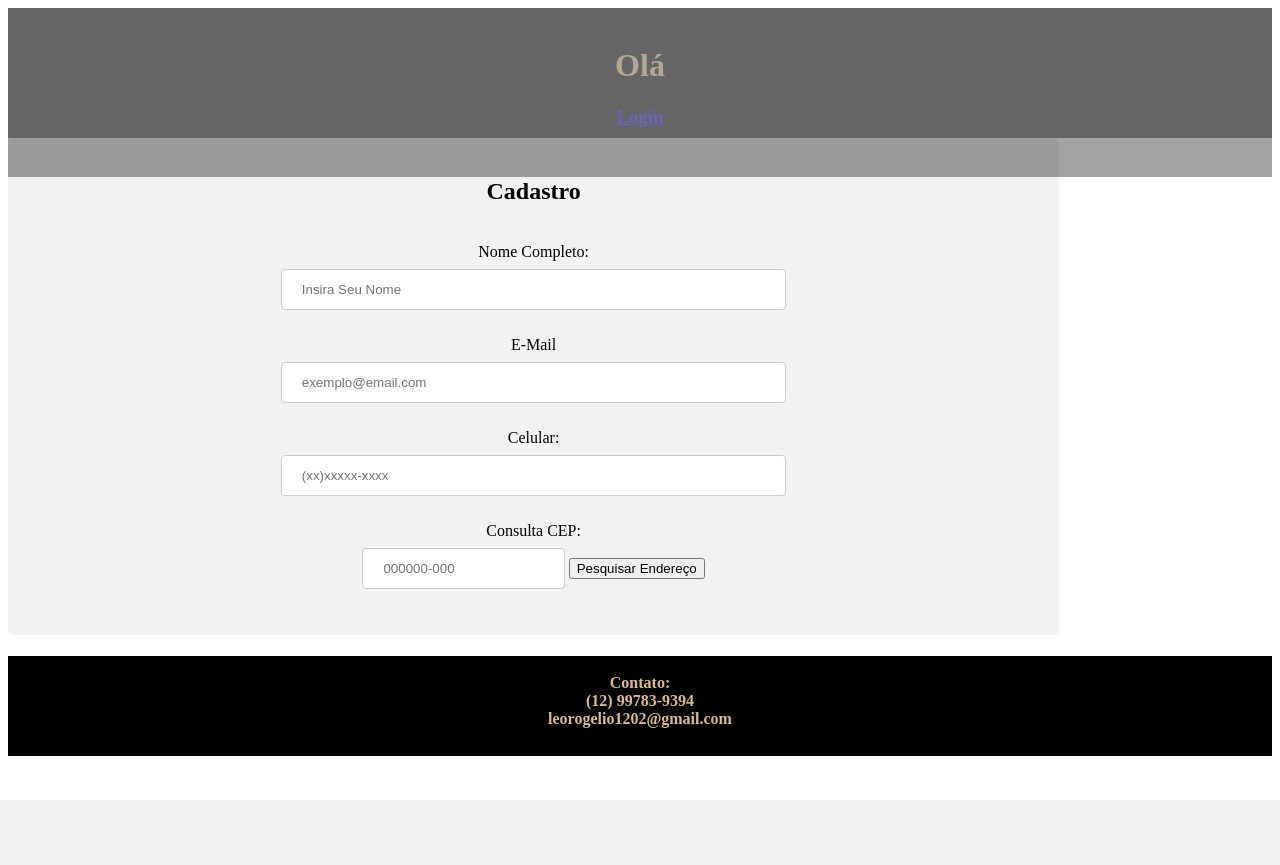
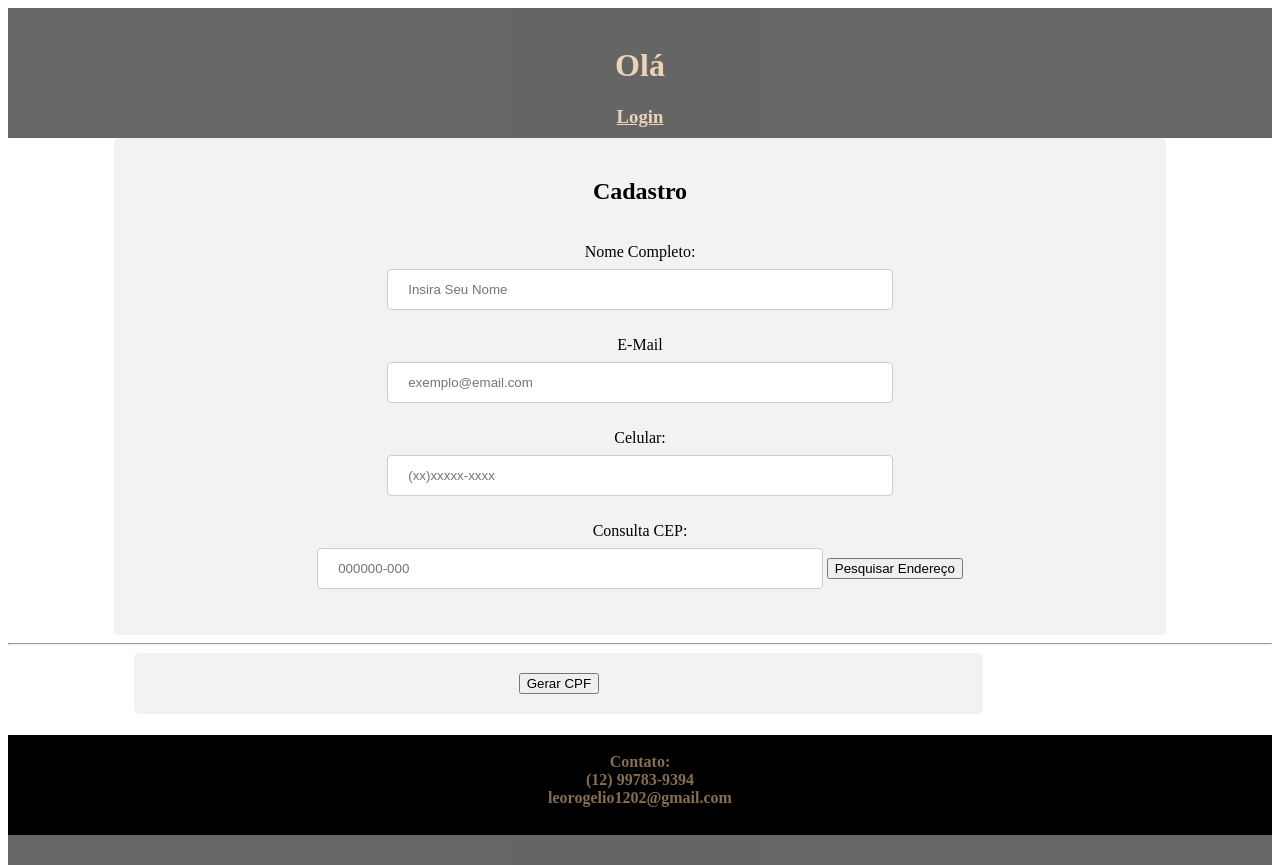
Before and after one commit to LeoRogelioSilva/FormularioPHP, a PHP site: page / in a window 1280 px wide. Before the commit the page ends 800 px from the top, so only its background shows below. Run offline with PHP 8.4, Linux system fonts and the light colour scheme; data that the repository does not hold is empty.

Commit message:
add cpf generator
Adicionei um gerador de CPF

```diff
--- a/index.php
+++ b/index.php
@@ -2,11 +2,10 @@
 
 use function PHPSTORM_META\type;
 
+include "acessa_bd.php";
+
 $nome = $celular = $email = $cep = $rua = $numero = $bairro = $cidade = $uf = $id = "";
 $noData = 0;
-
-
-
 
 if (isset($_POST['acao'])) {
     $pdo = acessarBanco();
@@ -53,45 +52,6 @@ if (isset($_POST['acao'])) {
 }
 
 
-function acessarBanco()
-{
-    $ini = parse_ini_file('database.ini');
-    $sname = $ini['host'];
-    $dbname = $ini['dbName'];
-    $uname = $ini['username'];
-    $pwd = $ini['password'];
-
-
-    try {
-        $conn = new PDO("mysql:host=$sname;", $uname, $pwd);
-        $conn->setAttribute(PDO::ATTR_ERRMODE, PDO::ERRMODE_EXCEPTION);
-        $conn->exec("USE $dbname;");
-    } catch (PDOException $e) {
-
-        $detalhes_pdo = "mysql:host=$sname;";
-        try {
-            $conexao_pdo = new PDO($detalhes_pdo, $uname, $pwd);
-        } catch (PDOException $e) {
-            print "Erro: " . $e->getMessage() . "<br/>";
-            die();
-        }
-
-        $bd = "bdform";
-        $verifica = $conexao_pdo->exec(
-            "CREATE DATABASE IF NOT EXISTS $bd;
-    GRANT ALL ON $bd.* TO 'root'@'localhost';
-    FLUSH PRIVILEGES;"
-        );
-        if ($verifica) {
-        } else {
-            echo 'Falha ao criar banco de dados!';
-        }
-        exit;
-    }
-    return $conn;
-}
-
-
 function get_endereco($cep)
 {
 
@@ -122,32 +82,67 @@ function get_endereco($cep)
     <title>Formulário</title>
 
     <script>
+        function getRandomInt(min, max) {
+            min = Math.ceil(min);
+            max = Math.floor(max);
+            return Math.floor(Math.random() * (max - min)) + min;
+        }
+
         function liberar_envio() {
+            if (document.getElementById("termo").checked == true) {
                 document.getElementById("enviar").style.display = "inline";
+            } else {
+                document.getElementById("enviar").style.display = "none";
+            }
+        };
 
+        function validateEmail() {
+            var re = /\S+@\S+\.\S+/;
+            if (!re.test(document.getElementById("email"))) {
+                alert("Email invalidod");
+            }
         };
+
+        function gera_cpf() {
+            var number_cpf = [];
+            var soma = 0;
+            var cpf = "";
+            for (let i = 0; i < 9; i++) {
+                number_cpf[i] = getRandomInt(0, 9);
+                soma += (i + 1) * number_cpf[i];
+            }
+            number_cpf[9] = soma % 11 == 10 ? 9 : soma % 11;
+            soma = 0;
+            for (let i = 0; i <= 9; i++) {
+                soma += (i) * number_cpf[i];
+            }
+            number_cpf[10] = soma % 11 == 10 ? 9 : soma % 11;
+            for (let i = 0; i < 11; i++) {
+                cpf += String(number_cpf[i]);
+            }
+            document.getElementById("cpf_gerado").style.display = "inline";
+            document.getElementById("cpf_gerado").value = cpf;
+
+        }
     </script>
 </head>
 
 <body>
+    <header>
+        <div class="container" style="text-align: center;">
+            <div class="header_div">
 
-    <div class="header_div">
-        <header>
                 <br>
-            <div class="header_div">
                 <h1>Olá </h1>
                 <h3>
-                    <a href="login.php">Login</a>
+                    <a href="login.php" style="color:burlywood;">Login</a>
                 </h3>
+                <br>
+
             </div>
-            <br>
     </header>
-    </div>
+    <center>
 
-
-    <div class="container" style="text-align: center;">
-
-        <div class="form_content">
         <div class="div_form ">
             <form id="panel" class="window" method="POST" name="fCadastro" action="index.php">
                 <div class=" title-bar">
@@ -166,7 +161,7 @@ function get_endereco($cep)
 
                 <label>E-Mail
                     <br>
-                        <input type="email" required="required" name="email" placeholder="exemplo@email.com" value="<?php if (!empty($_POST['email'])) {
+                    <input type="email" required="required" onchange="validateEmail()" id="email" name="email" placeholder="exemplo@email.com" value="<?php if (!empty($_POST['email'])) {
                                                                                                                                                             echo $_POST['email'];
                                                                                                                                                         } else {
                                                                                                                                                             echo "";
@@ -183,8 +178,8 @@ function get_endereco($cep)
                 <br><br>
                 <label>Consulta CEP:
                     <br>
-                        <input type="number" name="cep" id="cep" placeholder="000000-000" value="<?php if ($endereco->cep) {
-                                                                                                        echo $endereco->cep;
+                    <input type="text" name="cep" id="cep" placeholder="000000-000" value="<?php if (!empty($_POST['cep'])) {
+                                                                                                echo $_POST['cep'];
                                                                                             } else {
                                                                                                 echo "";
                                                                                             } ?>"></label>
@@ -225,7 +220,7 @@ function get_endereco($cep)
                         </label>
 
                         <label>
-                                <input type="checkbox" id="termo" onclick="liberar_envio()"> Eu aceito os temos e condições de uso.
+                            <input type="checkbox" id="termo" onchange="liberar_envio()"> Eu aceito os temos e condições de uso.
 
                         </label>
                         <label style="text-align: center;">
@@ -240,13 +235,21 @@ function get_endereco($cep)
                 <?php } ?>
 
             </form>
+        </div>
 
+        <hr>
+        <div class="form_content">
+            <div class="div_form ">
+                <input type="text" id="cpf_gerado" readonly style="display: none">
+
+                <a class="testeimprimir" href="javascript:gera_cpf();" target="_blank"></a>
+                <button type="submit" onclick="gera_cpf()">Gerar CPF</button>
             </div>
         </div>
+    </center>
+    <footer style="background-color: black; height: 100px; text-align: center;">
+        <div class="footer_div">
 
-    </div>
-    <div>
-        <footer style="background-color: black; height: 100px; text-align: center;">
             <h4 style="color:burlywood;">
                 <br>
                 Contato: <br>
@@ -255,9 +258,10 @@ function get_endereco($cep)
             </h4>
 
 
+
+        </div>
     </footer>
     </div>
-
 </body>
 
 </html>
--- a/style1.css
+++ b/style1.css
@@ -1,5 +1,9 @@
 h1 {
   color: burlywood;
+}
+
+a{
+  color: #ffca26;
 }
 
 .header_div {
@@ -8,11 +12,33 @@ h1 {
   opacity: 0.6;
   height: 130px;
   text-align: center;
+  width: 100%;
+}
+
+.footer_div{
+  background-color: black;
+  opacity: 0.6;
+  height: 130px;
+  text-align: center;
+  position:relative;
+}
+
+
+
+.fill20{
+  width: 10%;
 }
 
 .form_content {
+  width: 80%;
   text-align: center;
   align-items: center;
+}
+
+.container{
+  width: 100%;
+  display: flex;
+  justify-content: center;
 }
 
 form {
```
Also changed, not shown: acessa_bd.php (added, +38 -0 lines). Lines whose indentation alone changed are shown as unchanged.
